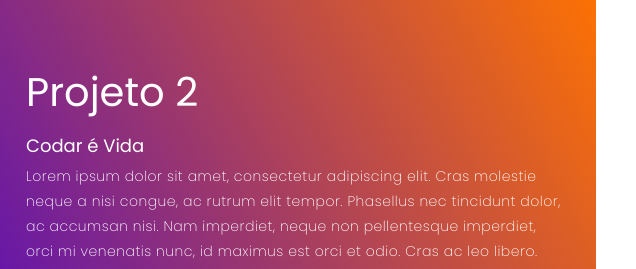
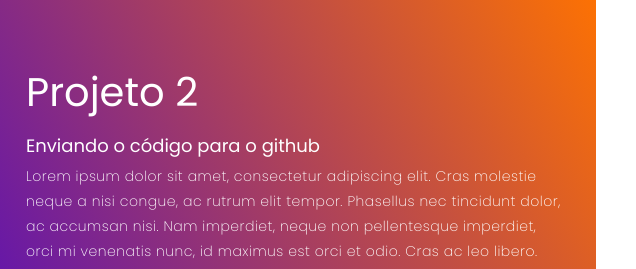
Before and after one commit to Jonhy-Willy/Projeto_PaginaWeb_Startse_, a plain HTML site: page index.html in a window 1280 px wide. Shown: the part 1600-1869 px from the top of the page, 644-1280 px from the left. Drawn offline with Linux system fonts and the light colour scheme; a web font is replaced by a local one.

Commit message:
updade project 2 description

```diff
--- a/index.html
+++ b/index.html
@@ -43,7 +43,7 @@
             <div class="project-item"></span>
                 <div class="project-info">
                     <h1>Projeto 2</h1>
-                    <h2>Codar é Vida</h2>
+                    <h2>Enviando o código para o github </h2>
                     <p>Lorem ipsum dolor sit amet, consectetur adipiscing elit. Cras molestie neque a nisi congue, ac
                         rutrum elit tempor. Phasellus nec tincidunt dolor, ac accumsan nisi. Nam imperdiet, neque non
                         pellentesque imperdiet, orci mi venenatis nunc, id maximus est orci et odio. Cras ac leo libero.
```
